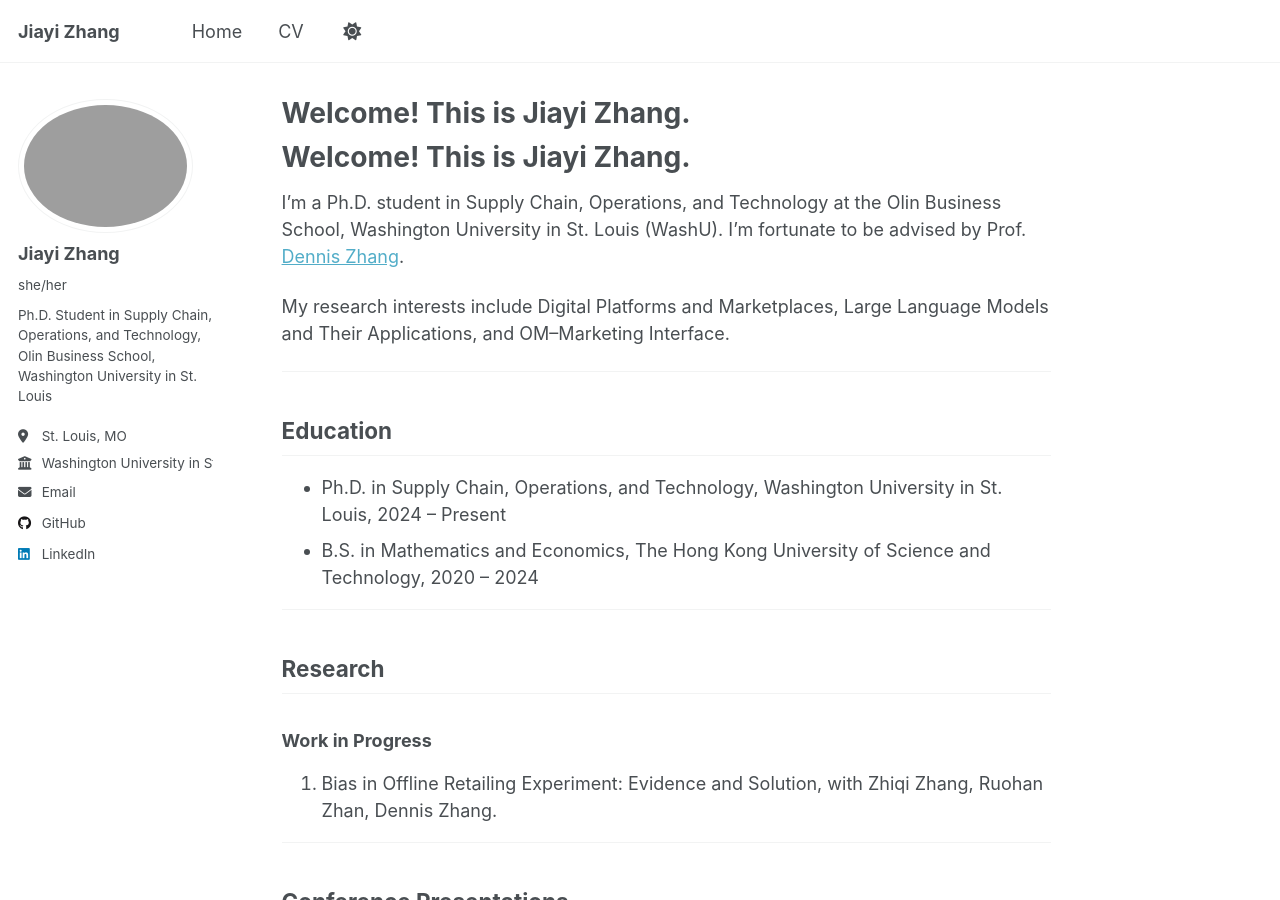
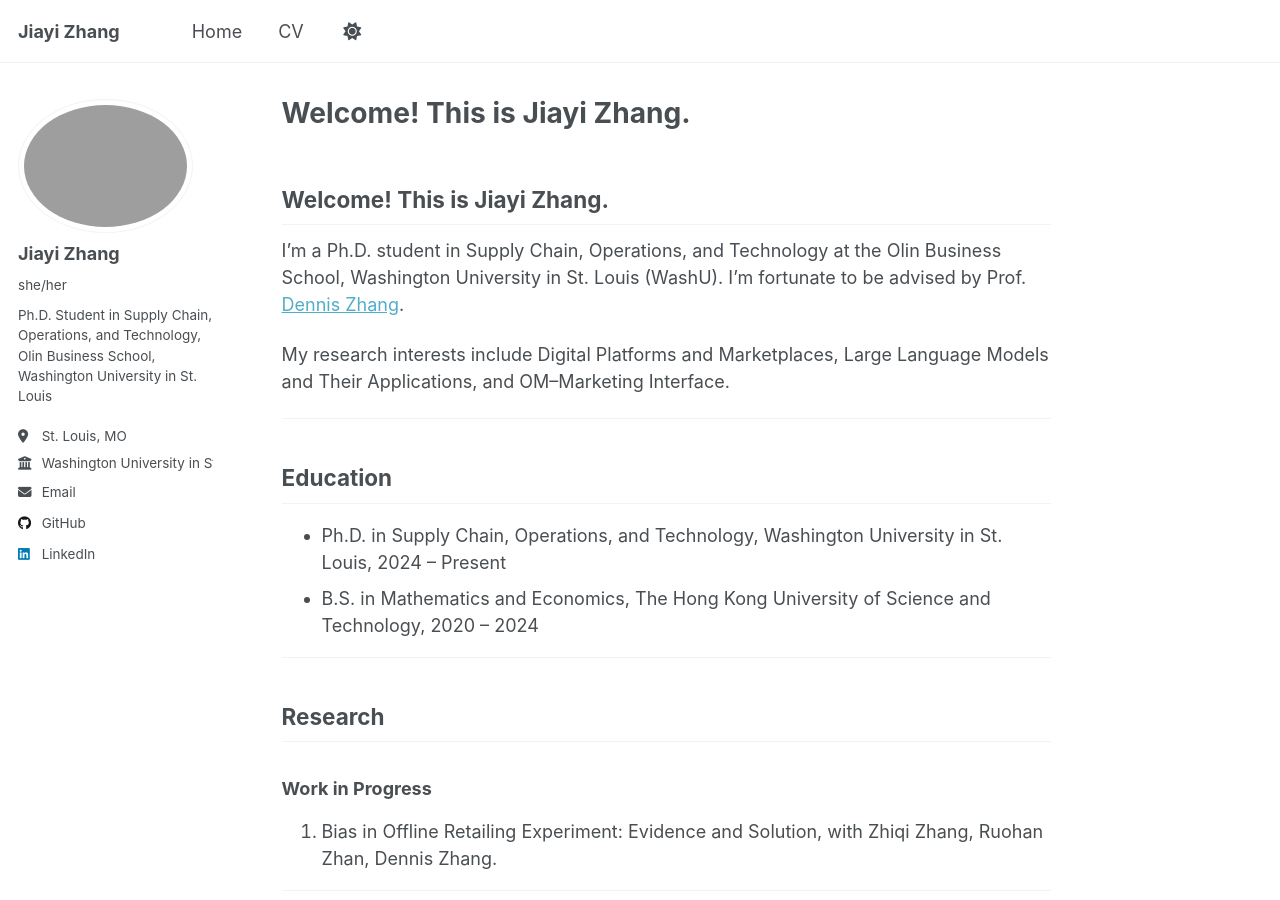
Before and after one commit to PatZjy/jiayizhang, a Jekyll site: the page built from index.md, in a window 1280 px wide and 900 px high. Built offline with Jekyll 4.4.1, drawn with Linux system fonts in a browser that asks for light colours; a script that is not in the unit is left out; our own code applies the rules of GitHub Pages for plain Markdown files.

```diff
--- a/index.md
+++ b/index.md
@@ -6,7 +6,7 @@ author_profile: true
 toc: false
 ---
 
-# Welcome! This is Jiayi Zhang.
+## Welcome! This is Jiayi Zhang.
 
 I’m a Ph.D. student in Supply Chain, Operations, and Technology at the Olin Business School, Washington University in St. Louis (WashU). I’m fortunate to be advised by Prof. [Dennis Zhang](http://denniszhang.org/).
 
```
